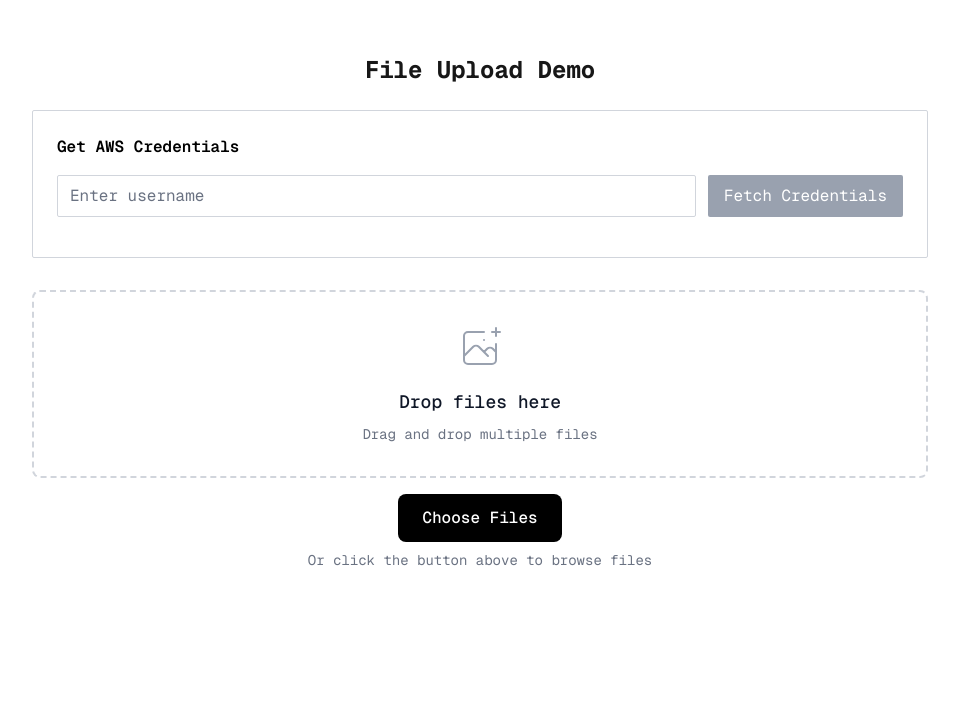
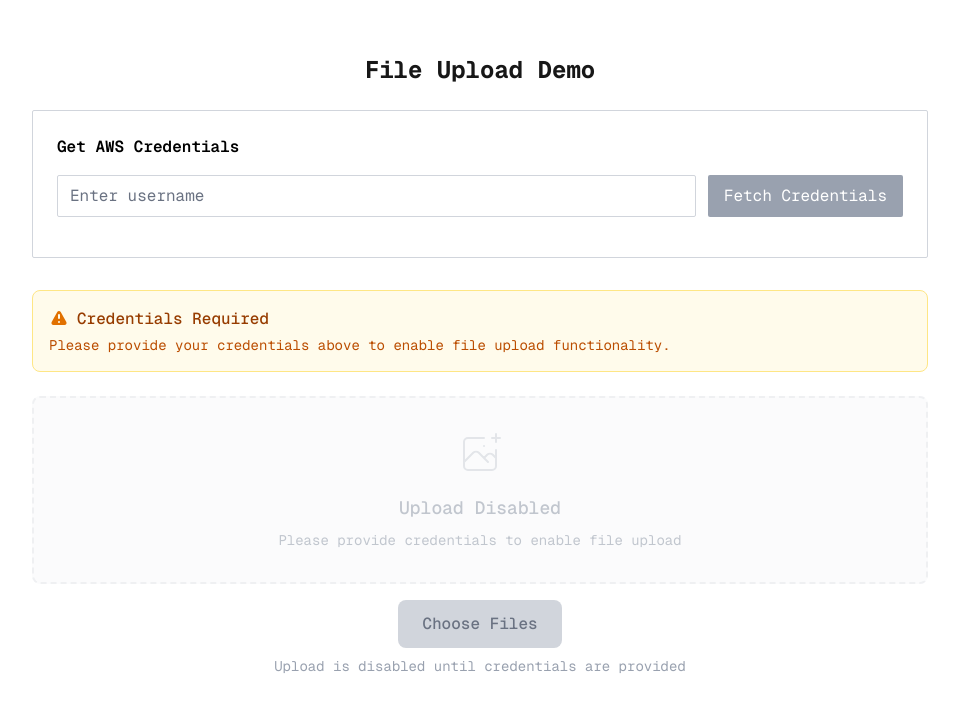
Before and after one commit to developmentseed/s3-browser-uploader, a Next.js app: page / in a window 1280 px wide. Shown: the part 110-822 px from the top of the page, without its empty margins (160-1119 px from the left). Built offline with nearby package versions, Linux system fonts and the light colour scheme.

Commit message:
Disable upload if no credentials

```diff
--- a/src/components/DropZone.tsx
+++ b/src/components/DropZone.tsx
@@ -5,11 +5,16 @@ import { useDropzone } from "react-dropzone";
 interface DropZoneProps {
   onDrop: (files: File[]) => void;
   className?: string;
+  disabled?: boolean;
 }
 
-export default function DropZone({ onDrop, className = "" }: DropZoneProps) {
+export default function DropZone({
+  onDrop,
+  className = "",
+  disabled = false,
+}: DropZoneProps) {
   const { getRootProps, getInputProps, isDragActive, open } = useDropzone({
-    onDrop,
+    onDrop: disabled ? () => {} : onDrop,
     multiple: true,
     accept: {
       "image/*": [".jpeg", ".jpg", ".png", ".gif", ".webp"],
@@ -20,6 +25,7 @@ export default function DropZone({ onDrop, className = "" }: DropZoneProps) {
     },
     // Don't open file browser on click of the drop zone
     noClick: true,
+    disabled: disabled,
   });
 
   return (
@@ -28,25 +34,31 @@ export default function DropZone({ onDrop, className = "" }: DropZoneProps) {
       <div
         {...getRootProps()}
         className={`
-          p-8 border-2 border-dashed rounded-lg text-center cursor-pointer transition-all duration-200
+          p-8 border-2 border-dashed rounded-lg text-center transition-all duration-200
           ${
-            isDragActive
-              ? "border-blue-500 bg-blue-50 dark:bg-blue-950/20 scale-105"
-              : "border-gray-300 dark:border-gray-600 hover:border-gray-400 dark:hover:border-gray-500"
+            disabled
+              ? "border-gray-200 dark:border-gray-700 bg-gray-50 dark:bg-gray-800 cursor-not-allowed opacity-60"
+              : isDragActive
+              ? "border-blue-500 bg-blue-50 dark:bg-blue-950/20 scale-105 cursor-pointer"
+              : "border-gray-300 dark:border-gray-600 hover:border-gray-400 dark:hover:border-gray-500 cursor-pointer"
           }
           ${className}
         `.trim()}
       >
         <input {...getInputProps()} />
 
-        {isDragActive ? (
+        {isDragActive && !disabled ? (
           <div className="text-blue-600 dark:text-blue-400 text-lg font-medium">
             Drop files here!
           </div>
         ) : (
           <>
             <svg
-              className="mx-auto h-12 w-12 text-gray-400 dark:text-gray-500 mb-4"
+              className={`mx-auto h-12 w-12 mb-4 ${
+                disabled
+                  ? "text-gray-300 dark:text-gray-600"
+                  : "text-gray-400 dark:text-gray-500"
+              }`}
               stroke="currentColor"
               fill="none"
               viewBox="0 0 48 48"
@@ -59,11 +71,25 @@ export default function DropZone({ onDrop, className = "" }: DropZoneProps) {
                 strokeLinejoin="round"
               />
             </svg>
-            <div className="text-lg font-medium text-gray-900 dark:text-gray-100 mb-2">
-              Drop files here
+            <div
+              className={`text-lg font-medium mb-2 ${
+                disabled
+                  ? "text-gray-400 dark:text-gray-500"
+                  : "text-gray-900 dark:text-gray-100"
+              }`}
+            >
+              {disabled ? "Upload Disabled" : "Drop files here"}
             </div>
-            <p className="text-sm text-gray-500 dark:text-gray-400">
-              Drag and drop multiple files
+            <p
+              className={`text-sm ${
+                disabled
+                  ? "text-gray-400 dark:text-gray-500"
+                  : "text-gray-500 dark:text-gray-400"
+              }`}
+            >
+              {disabled
+                ? "Please provide credentials to enable file upload"
+                : "Drag and drop multiple files"}
             </p>
           </>
         )}
@@ -73,12 +99,25 @@ export default function DropZone({ onDrop, className = "" }: DropZoneProps) {
       <div className="text-center">
         <button
           onClick={open}
-          className="px-6 py-3 bg-black dark:bg-white hover:bg-gray-800 dark:hover:bg-gray-200 text-white dark:text-black rounded-lg font-medium transition-colors duration-200"
+          disabled={disabled}
+          className={`px-6 py-3 rounded-lg font-medium transition-colors duration-200 ${
+            disabled
+              ? "bg-gray-300 dark:bg-gray-600 text-gray-500 dark:text-gray-400 cursor-not-allowed"
+              : "bg-black dark:bg-white hover:bg-gray-800 dark:hover:bg-gray-200 text-white dark:text-black"
+          }`}
         >
           Choose Files
         </button>
-        <p className="text-sm text-gray-500 dark:text-gray-400 mt-2">
-          Or click the button above to browse files
+        <p
+          className={`text-sm mt-2 ${
+            disabled
+              ? "text-gray-400 dark:text-gray-500"
+              : "text-gray-500 dark:text-gray-400"
+          }`}
+        >
+          {disabled
+            ? "Upload is disabled until credentials are provided"
+            : "Or click the button above to browse files"}
         </p>
       </div>
     </div>
--- a/src/components/FileUploadSection.tsx
+++ b/src/components/FileUploadSection.tsx
@@ -7,12 +7,17 @@ export default function FileUploadSection() {
   const { credentials } = useCredentials();
 
   const handleFilesSelected = (files: File[]) => {
+    // Early return if no credentials are available
+    if (!credentials) {
+      console.log("No credentials available, file upload disabled");
+      return;
+    }
+
     console.log("Selected files:", files);
     // Here you would typically handle the file upload to S3 using the credentials
-    if (credentials) {
-      console.log("Using credentials:", credentials);
-      // TODO: Implement S3 upload logic with credentials
-    }
+    console.log("Using credentials:", credentials);
+    // TODO: Implement S3 upload logic with credentials
+
     alert(
       `Selected ${files.length} file(s): ${files.map((f) => f.name).join(", ")}`
     );
@@ -20,7 +25,31 @@ export default function FileUploadSection() {
 
   return (
     <div className="space-y-6">
-      <DropZone onDrop={handleFilesSelected} />
+      {!credentials && (
+        <div className="bg-amber-50 dark:bg-amber-950/20 border border-amber-200 dark:border-amber-800 rounded-lg p-4">
+          <div className="flex items-center">
+            <svg
+              className="w-5 h-5 text-amber-600 dark:text-amber-400 mr-2"
+              fill="currentColor"
+              viewBox="0 0 20 20"
+            >
+              <path
+                fillRule="evenodd"
+                d="M8.257 3.099c.765-1.36 2.722-1.36 3.486 0l5.58 9.92c.75 1.334-.213 2.98-1.742 2.98H4.42c-1.53 0-2.493-1.646-1.743-2.98l5.58-9.92zM11 13a1 1 0 11-2 0 1 1 0 012 0zm-1-8a1 1 0 00-1 1v3a1 1 0 002 0V6a1 1 0 00-1-1z"
+                clipRule="evenodd"
+              />
+            </svg>
+            <span className="text-amber-800 dark:text-amber-200 font-medium">
+              Credentials Required
+            </span>
+          </div>
+          <p className="text-amber-700 dark:text-amber-300 text-sm mt-1">
+            Please provide your credentials above to enable file upload
+            functionality.
+          </p>
+        </div>
+      )}
+      <DropZone onDrop={handleFilesSelected} disabled={!credentials} />
     </div>
   );
 }
```
